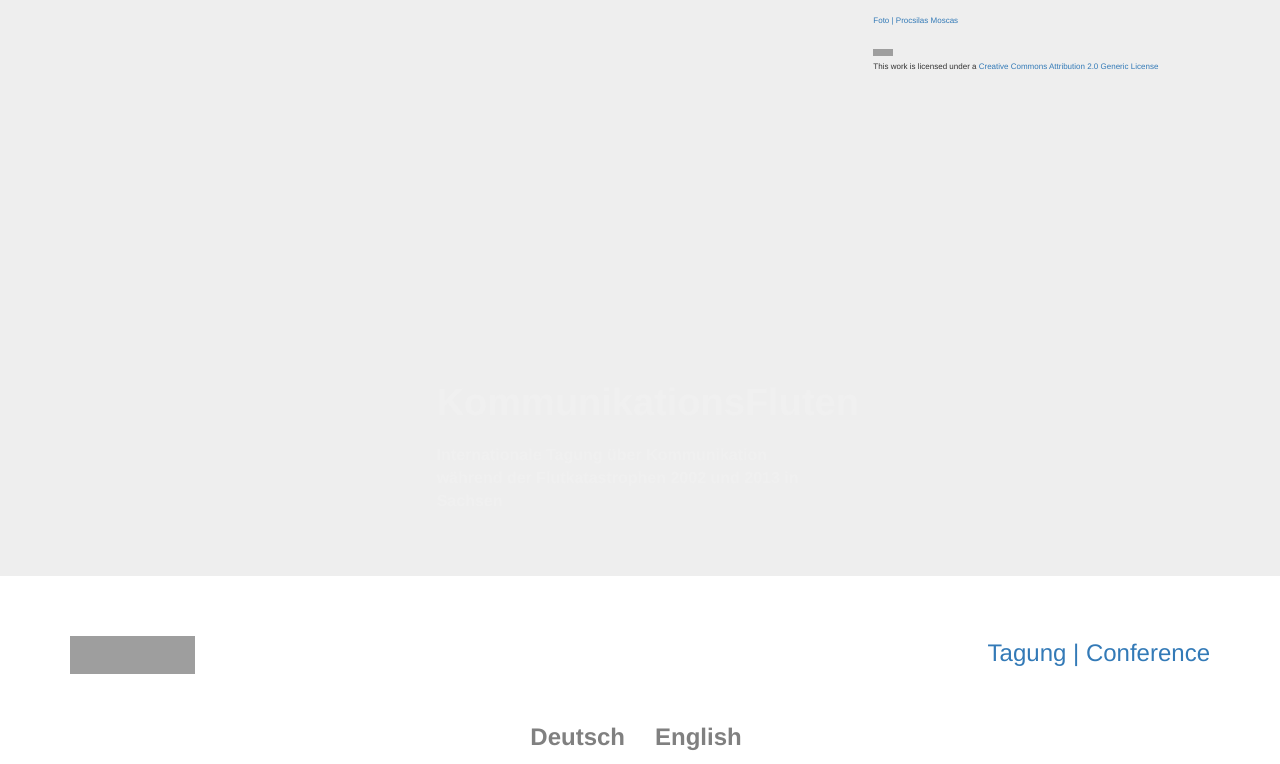
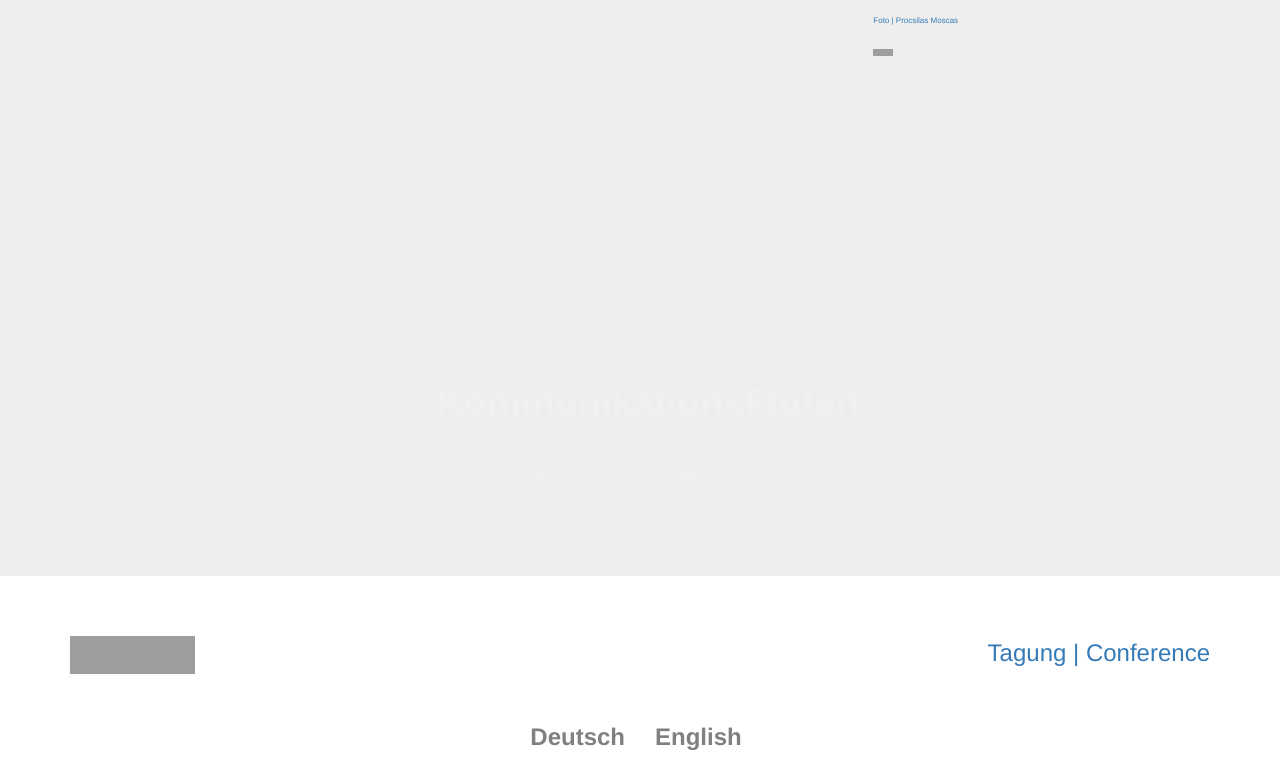
Before and after one commit to susedev/test, a Jekyll site: the page built from index.html, in a window 1280 px wide. Shown: the part 547-1311 px from the top of the page. Built offline with Jekyll 4.4.1, drawn with Linux system fonts in a browser that asks for light colours; nearby versions of some CDN libraries; grey boxes are pictures that could not be loaded.

Commit message:
Update home.html

```diff
--- a/_layouts/home.html
+++ b/_layouts/home.html
@@ -18,7 +18,7 @@
       <p style="font-size:16px; font-weight:bold; color:#F0F0F0; margin-top: 380">Internationale Tagung über Kommunikation <br />während der Flutkatastrophen 2002 und 2013 in Sachsen</p>
     </div>
     <div class="col-md-4">
-      <a href="https://www.flickr.com/photos/procsilas/3010458671/in/photostream/"><p style="font-size: 8px; color:color:#808080"> Foto | Procsilas Moscas </p></a> <a rel="license" href="http://creativecommons.org/licenses/by/2.0/"><img alt="Creative Commons License" style="height: 7px; width: 20px; border-bottom: 5 px; border-left:5px" src="https://i.creativecommons.org/l/by/2.0/88x31.png" /></a><br /><p style="font-size: 8px">This work is licensed under a <a rel="license" href="http://creativecommons.org/licenses/by/2.0/">Creative Commons Attribution 2.0 Generic License</a></p>
+      <a href="https://www.flickr.com/photos/procsilas/3010458671/in/photostream/"><p style="font-size: 8px; color:color:#808080"> Foto | Procsilas Moscas </p></a> <a rel="license" href="http://creativecommons.org/licenses/by/2.0/"><img alt="Creative Commons License" style="height: 7px; width: 20px; border-bottom: 5 px; border-left:5px" src="https://i.creativecommons.org/l/by/2.0/88x31.png" /></a></p>
     </div>
    </div>
  </div>
```
